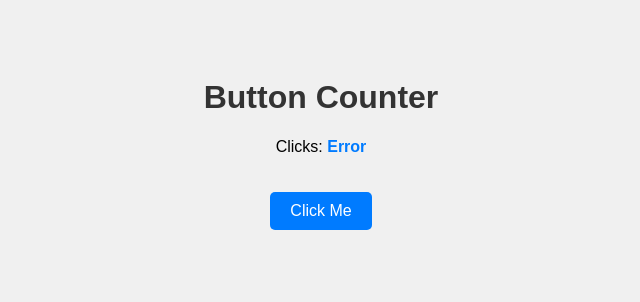
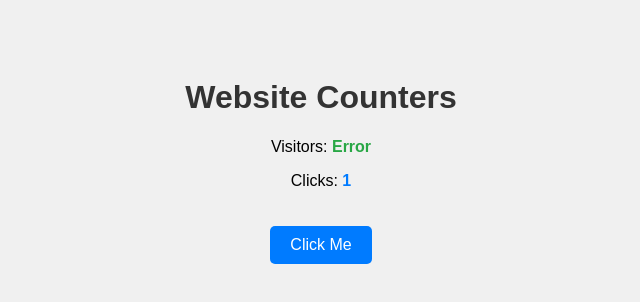
Before and after one commit to GabFall75/button-counter-website, a plain HTML site: page index.html in a window 1280 px wide. Both pictures are taken after a click on the button "Click Me". Shown: the whole page, without its empty margins (319-959 px from the left). Drawn offline with Linux system fonts and the light colour scheme; no server answers.

Commit message:
Fix: Combine visitor and click counters

```diff
--- a/index.html
+++ b/index.html
@@ -2,15 +2,17 @@
 <html lang="en">
 <head>
     <meta charset="UTF-8">
-    <meta name="viewport" content="width=device-width, initial-scale=1.0">
-    <title>Button Counter</title>
+    <meta name="viewport" content="width=device-width, initial-s<body class="is-preload">
+    <title>Combined Counters</title>
     <link rel="stylesheet" href="styles.css">
 </head>
 <body>
 
-    <h1>Button Counter</h1>
-    <p>Clicks: <span id="counter">0</span></p>
+    <h1>Website Counters</h1>
 
+    <p>Visitors: <span id="visitor-counter">0</span></p>
+
+    <p>Clicks: <span id="click-counter">0</span></p>
     <button id="click-button">Click Me</button>
 
     <script src="script.js"></script>
--- a/script.js
+++ b/script.js
@@ -1,14 +1,25 @@
-// Get a reference to the element that will display the count
-const counterElement = document.getElementById("counter");
+// --- Visitor Counter Logic ---
+const visitorCounterElement = document.getElementById("visitor-counter");
 
-// Fetch the visitor count from our Netlify Function
+// Fetch the visitor count from our Netlify Function when the page loads
 fetch('/.netlify/functions/visitor-counter')
   .then(response => response.json())
   .then(data => {
-    // Update the counter on the page with the count from the function
-    counterElement.textContent = data.count;
+    visitorCounterElement.textContent = data.count;
   })
   .catch(error => {
     console.error('Error fetching visitor count:', error);
-    counterElement.textContent = 'Error';
+    visitorCounterElement.textContent = 'Error';
   });
+
+
+// --- Click Counter Logic ---
+const clickCounterElement = document.getElementById("click-counter");
+const buttonElement = document.getElementById("click-button");
+
+let clickCount = 0;
+
+buttonElement.addEventListener("click", () => {
+    clickCount++;
+    clickCounterElement.textContent = clickCount;
+});
--- a/styles.css
+++ b/styles.css
@@ -9,7 +9,14 @@ h1 {
     color: #333;
 }
 
-#counter {
+/* Visitor counter style */
+#visitor-counter {
+    font-weight: bold;
+    color: #28a745; /* A new color for this counter */
+}
+
+/* Click counter style */
+#click-counter {
     font-weight: bold;
     color: #007bff;
 }
```
